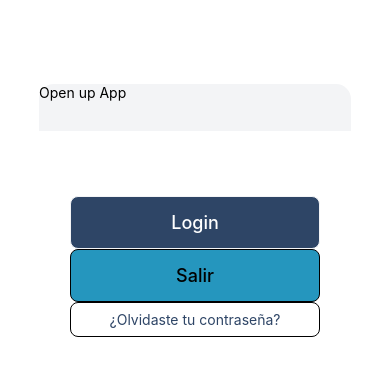
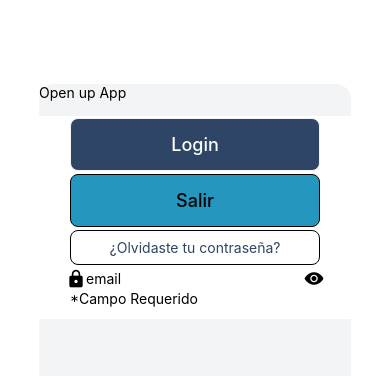
Before and after one commit to acano2791/ProyectoClaseMovil60, a React Native app in the folder ProyectoClaseAngel/: screen / in a window 390 px wide. Shown: the top 376 px of the page. Built offline with nearby package versions, Linux system fonts and the light colour scheme.

Commit message:
-Iniciando implementacion de componente reutilizable customInput con uso de librerias de iconos

```diff
--- a/ProyectoClaseAngel/App.tsx
+++ b/ProyectoClaseAngel/App.tsx
@@ -1,6 +1,7 @@
 import { StatusBar } from 'expo-status-bar';
 import { StyleSheet, Text, View } from 'react-native';
 import  CustomButton  from './src/components/CustomButton'
+import CustomImput from './src/components/CustomInput';
 
 export default function App() { /*Componente principal APP */
 const handleOnLogin = () => { /*Funcion para Login */
@@ -35,6 +36,7 @@ alert("Alerta login desde app"); /*muestra una alerta en el telefono con el mens
         title={'¿Olvidaste tu contraseña?'}
         onClick={handleForgotPassword}
         variant={'tertiary'}/>
+        <CustomImput/>
         </View>
       </View>
     </View>
@@ -55,10 +57,10 @@ const styles = StyleSheet.create({  /*Crea un objeto de estilos optimizados */
   },
   buttonsWrapper:{ /* Zona donde van los botoness */
     backgroundColor: 'white', /* Color del fondo donde van los botones */
-    marginTop: 30, /* Separacion de arriba */
-    height: "40%", /* Ocupa el 30% del alto de la tarjeta */
+    marginTop: 15, /* Separacion de arriba */
+    height: "30%", /* Ocupa el 30% del alto de la tarjeta */
     alignItems: "center", /* centra los botones orizontalmente */
-    justifyContent : "center"
+    justifyContent : "space-around"
     /*alignContent: "space-around",  consultar al inge cual usar si justifContent o alingnContent */
   },
 });
--- a/ProyectoClaseAngel/package.json
+++ b/ProyectoClaseAngel/package.json
@@ -10,6 +10,7 @@
     "web": "expo start --web"
   },
   "dependencies": {
+    "@expo/vector-icons": "^15.0.3",
     "expo": "~54.0.32",
     "expo-status-bar": "~3.0.9",
     "react": "19.1.0",
--- a/ProyectoClaseAngel/src/components/CustomButton.tsx
+++ b/ProyectoClaseAngel/src/components/CustomButton.tsx
@@ -3,7 +3,7 @@ import { StyleSheet, Text, TouchableOpacity, View } from "react-native"; /* Ipor
 interface CustomButtonProps {  /*Define que propiedades acepta el componente */
     title: string; /* Obligatorio texto del boton */
     onClick:()=> void; /* Obligatorio funcion sin parametros que no retorna nada */
-    variant?: "primary" | "secondary" | "tertiary"; /*se le agregaga ? para indicar que la variant no es una variable obligatoria e indica que solo puede ser primaria o secundaria*/
+    variant?: "primary" | "secondary" | "tertiary"; /*es un tipo literal se le agregaga ? para indicar que la variant no es una variable obligatoria e indica que solo puede ser primaria o secundaria*/
 }
 export default function CustomButton ({ /* Componente CustomButton */
     title,
--- /dev/null
+++ b/ProyectoClaseAngel/src/components/CustomInput.tsx
@@ -0,0 +1,36 @@
+import { View, TextInput, Text, StyleSheet } from "react-native";
+import { Ionicons, MaterialIcons } from "@expo/vector-icons";
+
+export default function CustomImput (){
+
+    return(
+        //Wrapper
+        <View style={styles.wrapper} >
+            {/*InputContainer */}
+            <View style ={styles.inputContainer}>
+            <MaterialIcons
+                name={"lock"}
+                size={20}
+                color={"#000000"}
+            />
+            <TextInput
+                placeholder={"email"}
+                value={""}
+                onChangeText={()=>{}}
+            />
+            <Ionicons name={"eye"} size={20} />
+            </View>
+            <Text> *Campo Requerido </Text>
+        </View>
+    );
+}
+
+const styles = StyleSheet.create({
+    wrapper:{
+        marginBottom:10,
+    },
+    inputContainer:{
+        flexDirection:'row',
+        alignItems:'center',
+    }
+});
```
Also changed, not shown: 1 other file (tests, documents, lock files or other folders).
